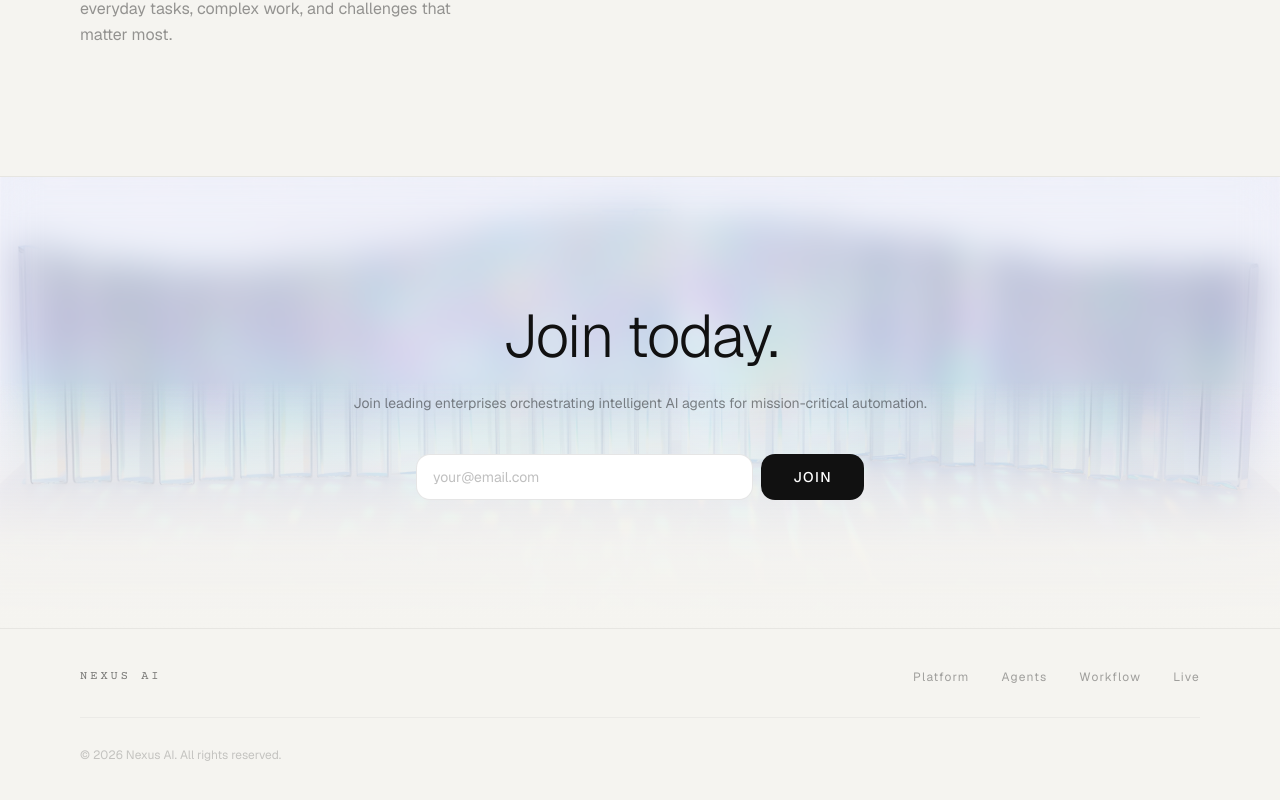
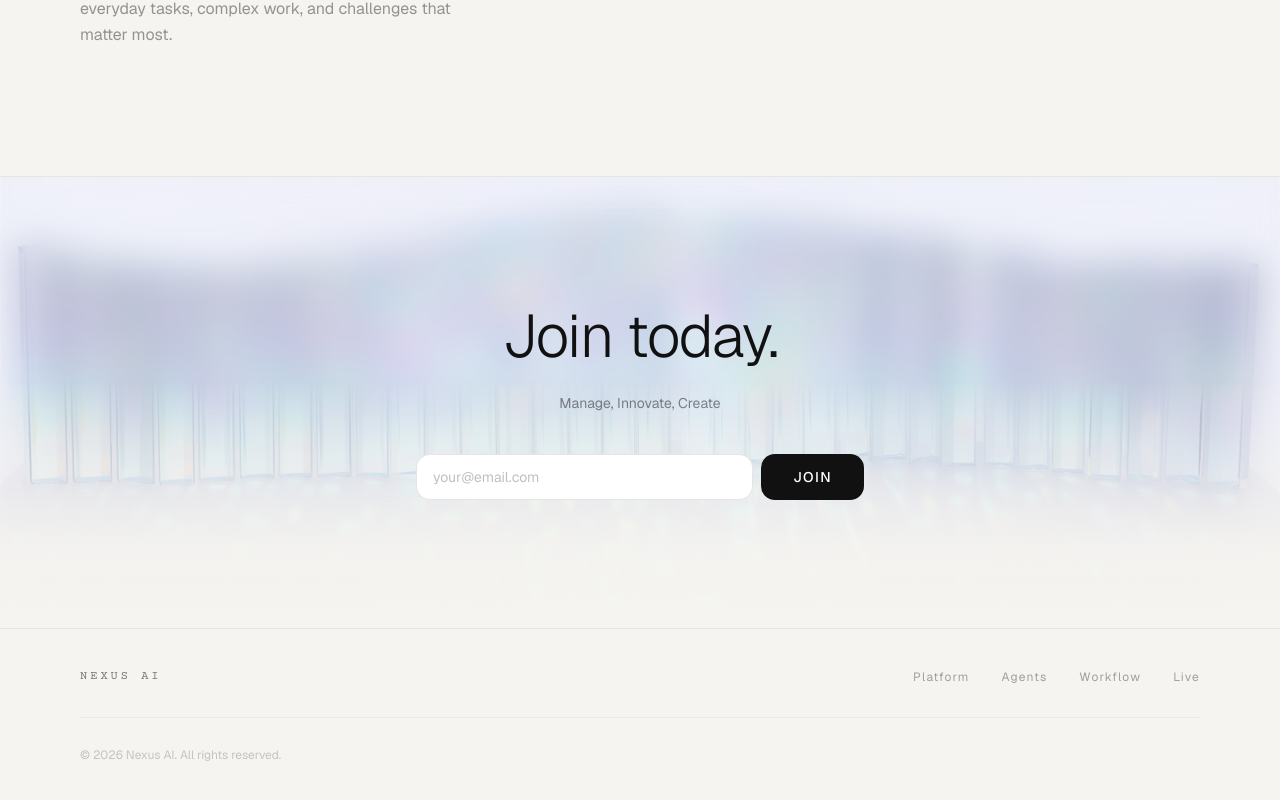
Before and after one commit to Kornok/v0-agentic-build-orchestrate-a-v6, a Next.js app: page / in a window 1280 px wide. Shown: the part 5498-6298 px from the top of the page. Built offline with nearby package versions, Linux system fonts and the light colour scheme.

Commit message:
feat: update tagline for AgenticPage component
Reworded page tagline for clarity and engagement

```diff
--- a/app/page.tsx
+++ b/app/page.tsx
@@ -356,7 +356,7 @@ export default function AgenticPage() {
             Join today.
           </h2>
           <p className="text-sm text-black/45 leading-relaxed mb-10">
-            Join leading enterprises orchestrating intelligent AI agents for mission-critical automation.
+            Manage, Innovate, Create
           </p>
           {!submitted ? (
             <form
```
